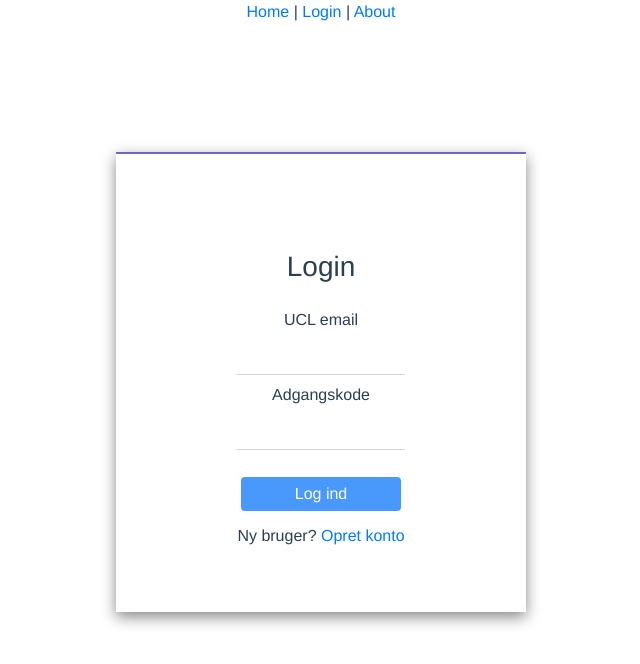
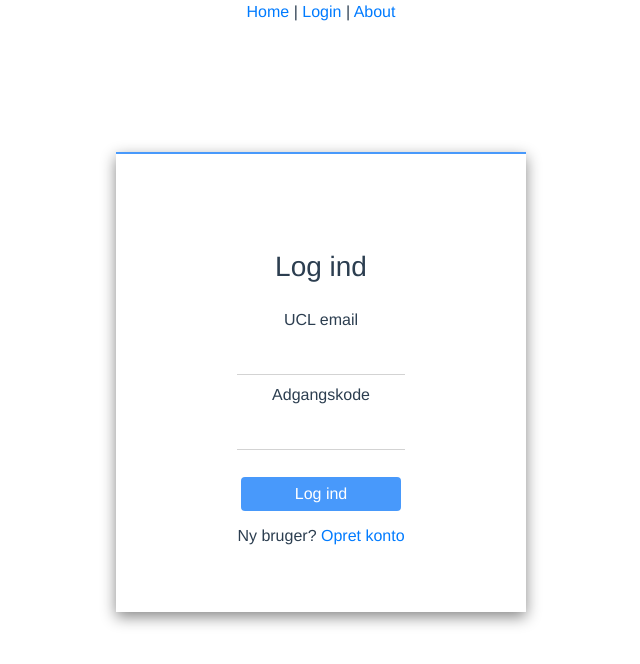
Before and after one commit to JessenOgCo/vue-test, a Vue app: page /login in a window 1280 px wide. Shown: the top 664 px of the page, without its empty margins (319-959 px from the left). Built offline with nearby package versions, Linux system fonts and the light colour scheme.

Commit message:
small css changes on login and crated dashboard page

```diff
--- /dev/null
+++ b/src/views/Dashboard.vue
@@ -0,0 +1,5 @@
+<template>
+  <div class="dashboard">
+    <h1>Dette er dashboard siden</h1>
+  </div>
+</template>
--- a/src/views/Login.vue
+++ b/src/views/Login.vue
@@ -1,7 +1,7 @@
 <template>
     <div class="loginwrapper">
           <form v-on:submit.prevent ="errorMessage.length==0? validateForm():''" class="formwrapper">
-                <h3 class="text-center titlesignup">Login</h3>
+                <h3 class="text-center titlesignup">Log ind</h3>
                 <div v-if="errorMessage" class="errormessage">
                    <div v-for="error in errorMessage" v-bind:key="error.index">
                     {{error}}
@@ -77,11 +77,16 @@ export default Vue.extend({
     position: relative;
     top: 2rem;
 }
+
+
+
 .loginwrapper{
     text-align: center;
     display: flex;
     justify-content: center;
     margin: 10%;
+
+
 }
 
 .submitbtn{
@@ -117,10 +122,7 @@ export default Vue.extend({
     transition: 2s ease-in-out;
     animation: cubic-bezier();
     animation-direction: alternate;
-    border-bottom: 2px solid #b1abdd;
-}
-.submitbtn{
-
+    border-bottom: 2px solid #4899FB;
 }
 
 
@@ -131,7 +133,7 @@ export default Vue.extend({
 
     }
     .formwrapper{
-        border-top: 2px solid  #7064c7;
+        border-top: 2px solid  #4899FB;
         box-shadow: rgba(0, 0, 0, 0.47) 0px 5px 14px;
         padding: 6rem 1rem;
         width: 40%;
```
